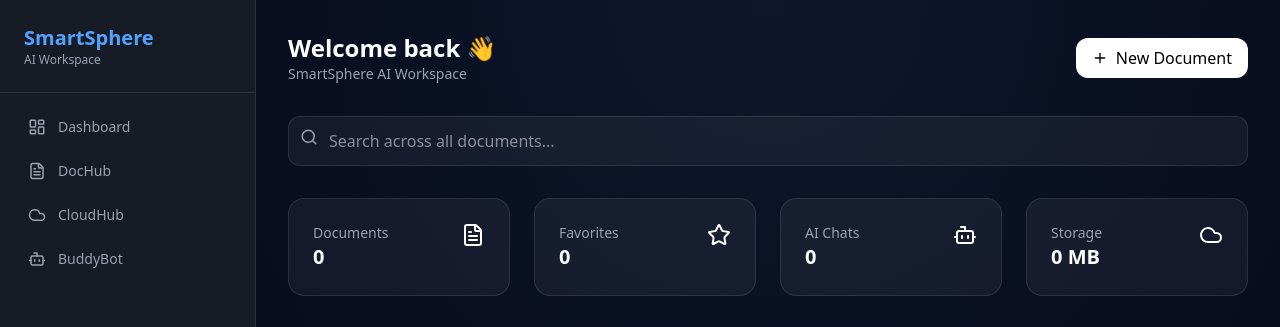
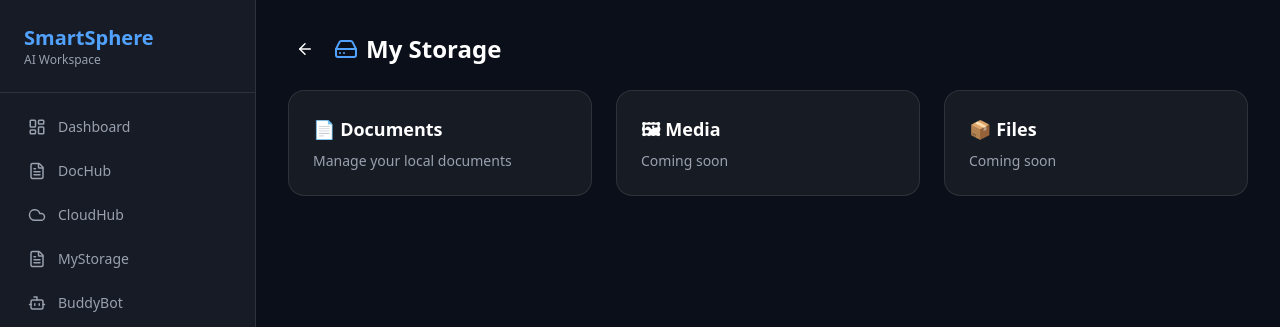
Before and after one commit to ialksng/smartSphere, a React (Vite) app in the folder client/: page /projects/smartsphere/mystorage in a window 1280 px wide. Before the commit this address led to /projects/smartsphere/dashboard. Shown: the top 327 px of the page. Built offline with nearby package versions, Linux system fonts and the light colour scheme; no server answers; sample sign-in values are in the browser's storage; the HTML template or start-up script is replaced by a standard one.

Commit message:
MyStorage

```diff
--- a/client/src/App.jsx
+++ b/client/src/App.jsx
@@ -6,6 +6,7 @@ import GoogleDriveHub from './pages/GoogleDriveHub';
 import DocHub from './pages/DocHub';
 import CloudHub from './pages/CloudHub';
 import BuddyBot from './pages/BuddyBot';
+import MyStorage from './pages/MyStorage';
 
 import MainLayout from './layouts/MainLayout';
 
@@ -24,6 +25,7 @@ function App() {
   return (
     <BrowserRouter basename="/projects/smartsphere">
       <Routes>
+
         <Route path="/" element={<Navigate to="/auth" replace />} />
         <Route path="/auth" element={<Auth />} />
 
@@ -55,6 +57,15 @@ function App() {
         />
 
         <Route
+          path="/mystorage"
+          element={
+            <ProtectedLayout>
+              <MyStorage />
+            </ProtectedLayout>
+          }
+        />
+
+        <Route
           path="/dochub"
           element={
             <ProtectedLayout>
@@ -73,6 +84,7 @@ function App() {
         />
 
         <Route path="*" element={<Navigate to="/dashboard" replace />} />
+
       </Routes>
     </BrowserRouter>
   );
--- a/client/src/layouts/MainLayout.jsx
+++ b/client/src/layouts/MainLayout.jsx
@@ -45,6 +45,13 @@ export default function MainLayout({ children }) {
             icon={<Cloud size={18} />}
             label="CloudHub"
             onClick={() => navigate('/cloudhub')}
+          />
+
+          {/* MY STORAGE */}
+          <NavItem
+            icon={<FileText size={18} />}
+            label="MyStorage"
+            onClick={() => navigate('/mystorage')}
           />
 
           {/* BUDDYBOT */}
--- a/client/src/pages/DocHub.jsx
+++ b/client/src/pages/DocHub.jsx
@@ -1,5 +1,5 @@
 import { useEffect, useState } from "react";
-import { Folder, FileText, Search, Star, Trash2 } from "lucide-react";
+import { Folder, FileText, Search, Star, Trash2, Plus } from "lucide-react";
 
 const DocHub = () => {
   const [items, setItems] = useState([]);
@@ -21,6 +21,22 @@ const DocHub = () => {
 
   const openFile = (file) => {
     setSelectedFile(file);
+  };
+
+  const createFile = async () => {
+    const name = prompt("File name");
+    if (!name) return;
+
+    await fetch("/projects/smartsphere/api/dochub/file", {
+      method: "POST",
+      headers: {
+        "Content-Type": "application/json",
+        Authorization: `Bearer ${localStorage.getItem("sphere_token")}`
+      },
+      body: JSON.stringify({ filename: name, content: "" })
+    });
+
+    fetchItems();
   };
 
   return (
@@ -70,17 +86,52 @@ const DocHub = () => {
           <div className="text-sm">Hi, John 👋</div>
         </div>
 
-        <h3 className="text-lg font-semibold mb-3">My Cloud</h3>
+        <div className="grid md:grid-cols-3 gap-6 mb-8">
 
-        <div className="grid grid-cols-3 gap-4 mb-6">
-          {items.slice(0, 3).map(file => (
+          <div
+            onClick={() => {
+              const choice = prompt("Create in: local / cloud");
+              if (!choice) return;
+
+              if (choice === "local") {
+                createFile();
+              } else {
+                const cloud = prompt("Which cloud: google / onedrive");
+                alert(`Will create in ${cloud}`);
+              }
+            }}
+            className="p-6 rounded-2xl bg-gradient-to-br from-blue-600 to-indigo-600 cursor-pointer hover:scale-105 transition"
+          >
+            <Plus className="mb-2" />
+            <h2 className="text-lg font-semibold mb-1">New Document</h2>
+            <p className="text-sm text-white/80">Create local or cloud</p>
+          </div>
+
+          <div className="p-6 rounded-2xl bg-white/5 border border-white/10 hover:bg-white/10 transition cursor-pointer">
+            <Star className="mb-2 text-yellow-400" />
+            <h2 className="text-lg font-semibold mb-1">Favorites</h2>
+            <p className="text-sm text-gray-400">Starred files</p>
+          </div>
+
+          <div className="p-6 rounded-2xl bg-white/5 border border-white/10 hover:bg-white/10 transition cursor-pointer">
+            <Trash2 className="mb-2 text-red-400" />
+            <h2 className="text-lg font-semibold mb-1">Trash</h2>
+            <p className="text-sm text-gray-400">Deleted files</p>
+          </div>
+
+        </div>
+
+        <h3 className="text-lg font-semibold mb-3">Recent Documents</h3>
+
+        <div className="grid md:grid-cols-4 gap-4 mb-8">
+          {items.slice(0, 8).map(doc => (
             <div
-              key={file._id}
-              onClick={() => openFile(file)}
-              className="bg-white/10 p-4 rounded-xl cursor-pointer hover:bg-white/20"
+              key={doc._id}
+              onClick={() => openFile(doc)}
+              className="p-4 rounded-xl bg-white/5 border border-white/10 hover:bg-white/10 cursor-pointer transition"
             >
-              <p className="text-sm">{file.filename}</p>
-              <p className="text-xs text-gray-400 mt-2">{file.size || 0} bytes</p>
+              <FileText className="text-blue-400 mb-2" size={20} />
+              <p className="text-sm truncate">{doc.filename}</p>
             </div>
           ))}
         </div>
@@ -127,7 +178,7 @@ const DocHub = () => {
               <h4 className="text-sm font-semibold mb-2">Storage Details</h4>
 
               <div className="bg-white/10 p-4 rounded-lg text-center">
-                <p className="text-lg font-bold">512 GB</p>
+                <p className="text-lg font-bold">512 MB</p>
                 <p className="text-xs text-gray-400">Used Storage</p>
               </div>
             </div>
--- /dev/null
+++ b/client/src/pages/MyStorage.jsx
@@ -0,0 +1,48 @@
+import { useNavigate } from "react-router-dom";
+import { ArrowLeft, HardDrive } from "lucide-react";
+
+export default function MyStorage() {
+  const navigate = useNavigate();
+
+  return (
+    <div className="p-8 text-white bg-[#0b0f19] min-h-full">
+
+      <div className="flex items-center gap-3 mb-6">
+        <button
+          onClick={() => navigate('/dashboard')}
+          className="p-2 rounded hover:bg-white/10"
+        >
+          <ArrowLeft size={18} />
+        </button>
+
+        <h1 className="text-2xl font-semibold flex items-center gap-2">
+          <HardDrive className="text-blue-400" />
+          My Storage
+        </h1>
+      </div>
+
+      <div className="grid md:grid-cols-3 gap-6">
+
+        <div
+          onClick={() => navigate('/dochub')}
+          className="p-6 rounded-2xl bg-white/5 border border-white/10 cursor-pointer hover:bg-white/10 transition"
+        >
+          <h2 className="text-lg font-semibold mb-2">📄 Documents</h2>
+          <p className="text-sm text-gray-400">Manage your local documents</p>
+        </div>
+
+        <div className="p-6 rounded-2xl bg-white/5 border border-white/10">
+          <h2 className="text-lg font-semibold mb-2">🖼 Media</h2>
+          <p className="text-sm text-gray-400">Coming soon</p>
+        </div>
+
+        <div className="p-6 rounded-2xl bg-white/5 border border-white/10">
+          <h2 className="text-lg font-semibold mb-2">📦 Files</h2>
+          <p className="text-sm text-gray-400">Coming soon</p>
+        </div>
+
+      </div>
+
+    </div>
+  );
+}
```
